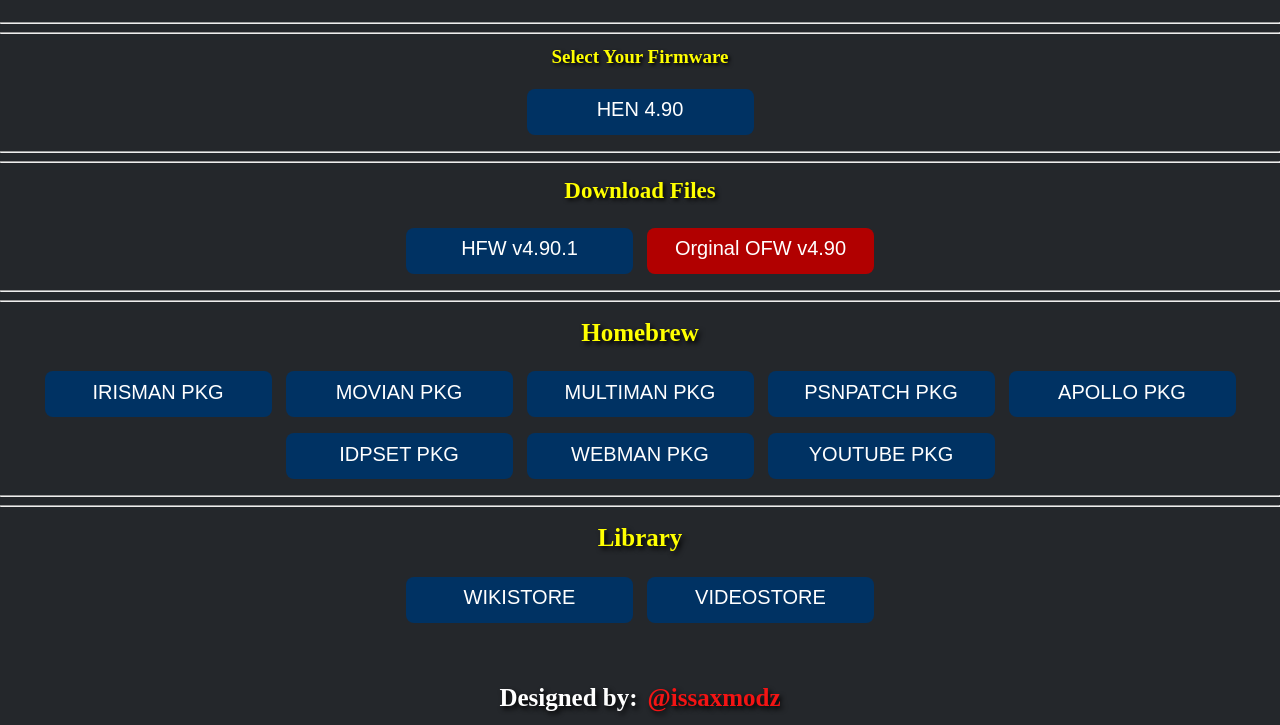
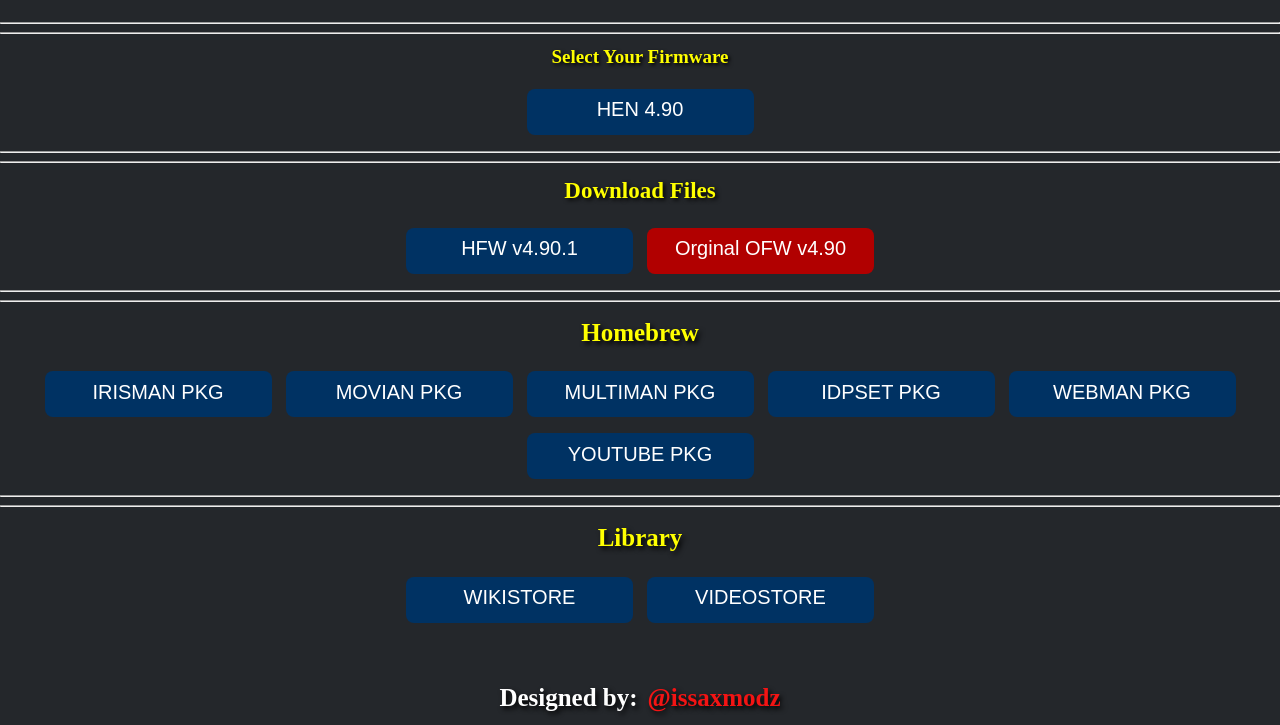
Before and after one commit to issaxmodz/me, a plain HTML site: page index.html in a window 1280 px wide. Shown: the part 66-791 px from the top of the page. Drawn offline with Linux system fonts and the light colour scheme.

Commit message:
index.html

```diff
--- a/index.html
+++ b/index.html
@@ -19,8 +19,6 @@
 <a href="https://www.mediafire.com/file/iphitvrwjsehy17/IRISMAN_4.89.pkg.874.v4.89_brewology_com.pkg/file"><button class="btn" onmouseover="msgs.innerHTML='IRISMAN PKG'" onmouseout="msgs.innerHTML='File Issa x MoDz'">IRISMAN  PKG</button></a>
 <a href="https://www.mediafire.com/file/ed71lyvafaa7deg/movian-5.0.724-deank-playstation3.pkg.999.v5.0.724_brewology_com.pkg/file"><button class="btn" onmouseover="msgs.innerHTML='MOVIAN PKG'" onmouseout="msgs.innerHTML='File Issa x MoDz'">MOVIAN  PKG</button></a>
 <a href="https://www.mediafire.com/file/nq65qtw20rlj6um/multiMAN_04.85.01_BASE_%252820191010%2529.pkg.714.v04.85.01_brewology_com.pkg/file"><button class="btn" onmouseover="msgs.innerHTML='MULTIMAN PKG'" onmouseout="msgs.innerHTML='File Issa x MoDz'">MULTIMAN PKG</button></a>
-<a href="https://www.mediafire.com/file/8pcpitpsjafso6k/psnpatch_2017.02B.pkg.423.v2017.02B_brewology_com.pkg/file"><button class="btn" onmouseover="msgs.innerHTML='PSNPATCH PKG'" onmouseout="msgs.innerHTML='File Issa x MoDz'">PSNPATCH PKG</button></a>
-<a href="https://www.mediafire.com/file/j4sh4pp3bvfnapu/apollo-ps3.pkg.405.v1.7.4_brewology_com.pkg/file"><button class="btn" onmouseover="msgs.innerHTML='APOLLO PKG'" onmouseout="msgs.innerHTML='File Issa x MoDz'">APOLLO PKG</button></a>
 <a href="https://www.mediafire.com/file/22ffcyjoem4lp43/IDPSet_v0.93.pkg.951.v0.93_brewology_com.pkg/file"><button class="btn" onmouseover="msgs.innerHTML='IDPSET PKG'" onmouseout="msgs.innerHTML='File Issa x MoDz'">IDPSET PKG</button></a>
 <a href="https://www.mediafire.com/file/9o7dur5ntduvvv1/webMAN_MOD_1.47.42_Installer.pkg.914.v1.47.42_brewology_com.pkg/file"><button class="btn" onmouseover="msgs.innerHTML='WEBMAN PKG'" onmouseout="msgs.innerHTML='File Issa x MoDz'">WEBMAN PKG</button></a>
 <a href="https://www.mediafire.com/file/1htk9a36piohnp6/Youtube-v3.03-Spoof-%255BNPEB01229%255D-NoPSN-etHANol.pkg/file"><button class="btn" onmouseover="msgs.innerHTML='YOUTUBE PKG'" onmouseout="msgs.innerHTML='File Issa x MoDz'">YOUTUBE PKG</button></a>
```
